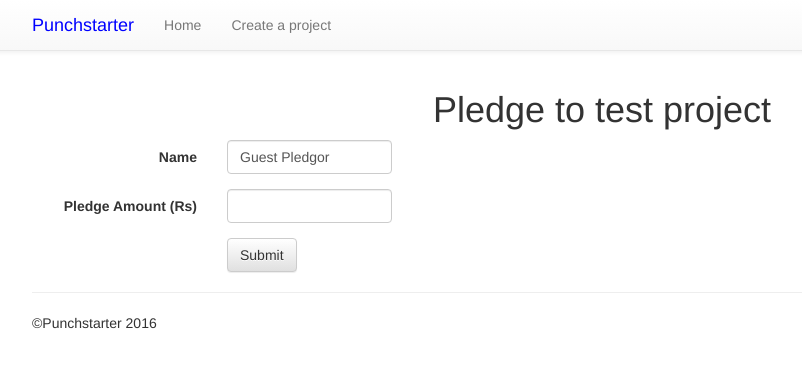
After one commit to cerebro1/punchstarter, a Flask app: page /projects/1/pledge/ in a window 1280 px wide. The commit adds this page. Shown: the top 368 px of the page, without its empty margins (38-840 px from the left). Run offline with Flask 2, Linux system fonts and the light colour scheme; data comes from the database, SQL or seed files in the repository; both versions use the stored data as it was after the commit; some libraries are stand-ins or nearby versions.

Commit message:
Pledge to the project

```diff
--- a/punchstarter/__init__.py
+++ b/punchstarter/__init__.py
@@ -5,6 +5,7 @@ from flask.ext.script import Manager
 from flask.ext.sqlalchemy import SQLAlchemy
 from flask.ext.migrate import Migrate, MigrateCommand
 import datetime
+
 app = Flask(__name__)
 manager = Manager(app)
 
@@ -29,7 +30,7 @@ def create():
         time_end = request.form.get("end_date")
         time_end = datetime.datetime.strptime(time_end,"%Y-%m-%d")
         new_project = Project(
-            member_id = 1,
+            member_id = 1,#hardcode member id
             name = request.form.get("project_name"),
             description = request.form.get("description"),
             goal_amount = request.form.get("goal_amount"),
@@ -49,3 +50,25 @@ def project_detail(project_id):
         abort(404)
 
     return render_template("project_detail.html", project=project)
+
+@app.route("/projects/<int:project_id>/pledge/", methods = ['GET', 'POST'])
+def pledge(project_id):
+    project = db.session.query(Project).get(project_id)
+    if project is None:
+        abort(404)
+    if request.method == 'GET':
+        return render_template("pledge.html", project=project)
+    if request.method == 'POST':
+        #hard code member id but change whwn create login form
+        guest_pledgor = db.session.query(Member).filter_by(id=2).one()
+        new_pledge = Pledge(
+            member_id = guest_pledgor.id,
+            project_id = project.id,
+            amount = request.form.get("amount"),
+            time_created = datetime.datetime.now()
+        )
+
+        db.session.add(new_pledge)
+        db.session.commit()
+
+        return redirect(url_for('project_detail', project_id = project.id))
--- a/punchstarter/templates/create.html
+++ b/punchstarter/templates/create.html
@@ -10,7 +10,7 @@
         <h1 class="text-center">Create a Project</h1>
     </div>
 
-    <form class="form-horizontal" method="POST" action={{ url_for('create')}}>
+    <form class="form-horizontal" method="POST" action="{{ url_for('create')}}">
       <div class="form-group">
         <label for="project_name" class="col-sm-2 control-label">Project Name</label>
         <div class="col-sm-10">
--- /dev/null
+++ b/punchstarter/templates/pledge.html
@@ -0,0 +1,35 @@
+{% extends "base.html" %}
+
+{% set active_page = "pledge" %}
+{% block subtitle%}
+    Pledge
+{% endblock %}
+
+{% block content %}
+    <div>
+        <h1 class="text-center"> Pledge to {{ project.name }} </h1>
+    </div>
+
+    <form class="form-horizontal" method="POST" action="{{ url_for('pledge', project_id=project.id) }}">
+      <div class="form-group">
+        <label for="amount" class="col-sm-2 control-label">Name</label>
+        <div class="col-sm-2">
+         <span class="form-control">Guest Pledgor</span>
+        </div>
+      </div>
+      <div class="form-group">
+        <label for="amount" class="col-sm-2 control-label">Pledge Amount (Rs)</label>
+        <div class="col-sm-2">
+         <input type="number" class="form-control" id="amount" name="amount">
+        </div>
+      </div>
+      <div class="form-group">
+        <div class="col-sm-offset-2 col-sm-10">
+         <button type="submit" class="btn btn-default">Submit</button>
+        </div>
+      </div>
+    </form>
+
+
+
+{% endblock %}
```
Also changed, not shown: punchstarter/app.db.
